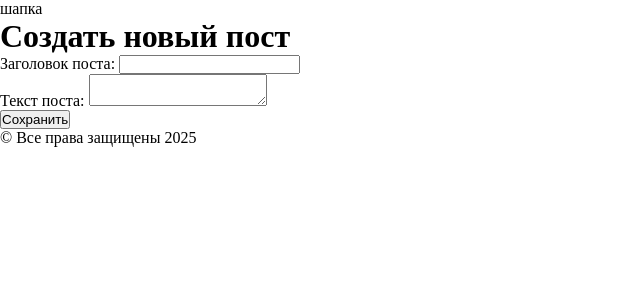
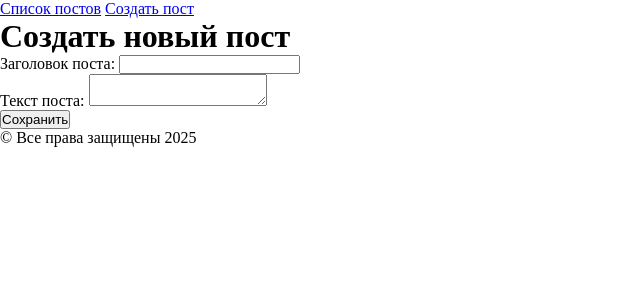
Before and after one commit to JacobTrue2-3/Blog-pica-, a Django app: page /posts/add/ in a window 1280 px wide. Shown: the top 300 px of the page, without its empty margins (0-640 px from the left). Run offline with Django 5.2, Linux system fonts and the light colour scheme.

Commit message:
Добавил навигацию

```diff
--- a/templates/base.html
+++ b/templates/base.html
@@ -9,7 +9,12 @@
     <link rel="stylesheet" href="{% static 'css/core.css' %}">
 </head>
 <body>
-    <header> шапка </header>
+    <header>
+        <nav>
+            <a href="{% url 'post_list' %}">Список постов</a>
+            <a href="{% url 'post_add' %}">Cоздать пост</a>
+        </nav>
+    </header>
 
     <main> {% block content %}{% endblock  %} </main>
 
```
Also changed, not shown: blog/views.py (line endings or trailing spaces).
